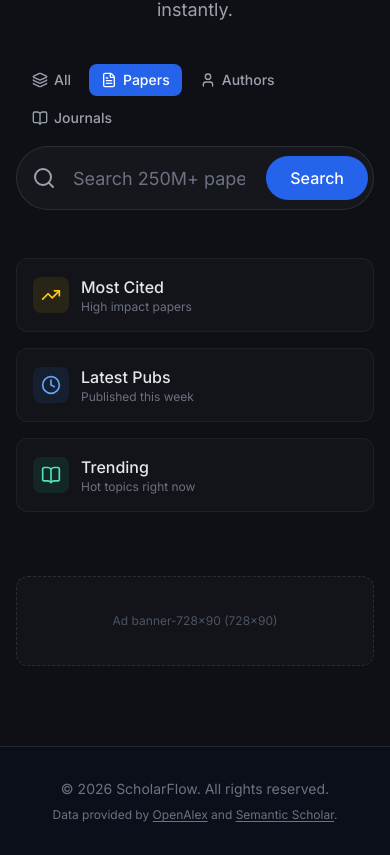
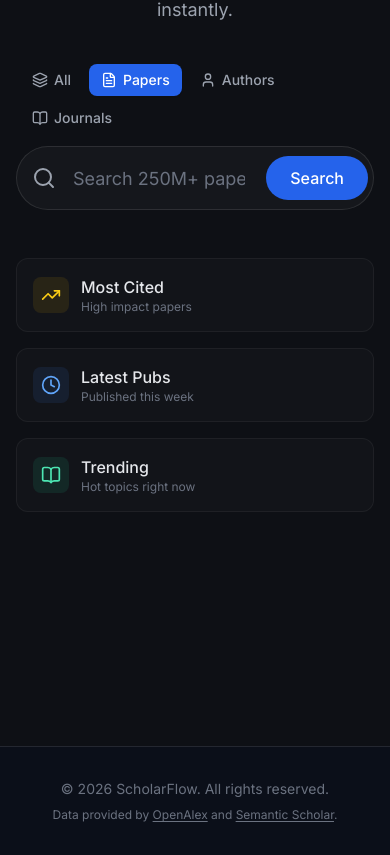
Before and after one commit to engshorts99-source/scholarflow, a Next.js app: page / in a window 390 px wide. Shown: the part 391-1246 px from the top of the page. Built offline with nearby package versions, Linux system fonts and the light colour scheme.

Commit message:
fix: remove Adsterra ads causing malicious redirects on mobile/Edge browsers

```diff
--- a/src/components/AdUnit.tsx
+++ b/src/components/AdUnit.tsx
@@ -1,5 +1,4 @@
 "use client";
-import { useEffect, useRef } from "react";
 
 interface AdUnitProps {
   slotId?: string;
@@ -8,131 +7,18 @@ interface AdUnitProps {
   className?: string;
 }
 
-// 5 Adsterra Ad Zones
-const AD_ZONES = {
-  // Zone 29462930 - Native Banner
-  native: {
-    type: 'native' as const,
-    containerId: 'container-dfaab409fb3ed4145a693d4fe1d33eea',
-    scriptSrc: 'https://pl29563429.effectivecpmnetwork.com/dfaab409fb3ed4145a693d4fe1d33eea/invoke.js',
-  },
-  // Zone 29463724 - Banner 728x90
-  'banner-728x90': {
-    type: 'iframe' as const,
-    key: '823ee3457314273b146915b0ccbd007c',
-    width: 728,
-    height: 90,
-  },
-  // Zone 29463725 - Banner 300x250
-  'banner-300x250': {
-    type: 'iframe' as const,
-    key: 'db8e4a8d12bb6b67d3bebc5bf330764a',
-    width: 300,
-    height: 250,
-  },
-  // Zone 29463726 - Banner 468x60
-  'banner-468x60': {
-    type: 'iframe' as const,
-    key: 'f4a874b895b24598216826e9dc2ef300',
-    width: 468,
-    height: 60,
-  },
-  // Zone 29463727 - Banner 160x300
-  'banner-160x300': {
-    type: 'iframe' as const,
-    key: 'be7cb204d6caeb602d785d4ae9dc5ae6',
-    width: 160,
-    height: 300,
-  },
-};
-
-type ZoneKey = keyof typeof AD_ZONES;
-
-// Auto-select the best ad zone based on requested dimensions
-function selectZone(width: number, height: number): ZoneKey {
-  // Full-width responsive slots (width=0)
-  if (width === 0 || width >= 700) {
-    return 'banner-728x90';
-  }
-  // Sidebar medium rectangle
-  if (width >= 250 && height <= 300 && height >= 150) {
-    return 'banner-300x250';
-  }
-  // Sidebar tall / skyscraper
-  if (width >= 100 && height > 300) {
-    return 'banner-160x300';
-  }
-  // Small inline banner
-  if (width >= 300 && height <= 100) {
-    return 'banner-468x60';
-  }
-  // Default: medium rectangle
-  return 'banner-300x250';
-}
-
+// Placeholder component – Adsterra ads removed because they caused
+// aggressive redirects on mobile / Edge / non-blocking browsers.
+// Replace with Google AdSense once approved.
 export default function AdUnit({ width = 300, height = 250, className = "" }: AdUnitProps) {
-  const adRef = useRef<HTMLDivElement>(null);
-  const zoneKey = selectZone(width, height);
-  const zone = AD_ZONES[zoneKey];
-
-  useEffect(() => {
-    if (!adRef.current || typeof window === 'undefined') return;
-
-    const container = adRef.current;
-    container.innerHTML = '';
-
-    if (zone.type === 'native') {
-      // Native Banner: create container div + invoke.js
-      const adContainer = document.createElement('div');
-      adContainer.id = zone.containerId;
-      container.appendChild(adContainer);
-
-      const script = document.createElement('script');
-      script.type = 'text/javascript';
-      script.async = true;
-      script.setAttribute('data-cfasync', 'false');
-      script.src = zone.scriptSrc;
-      container.appendChild(script);
-    } else {
-      // Iframe Banner: set atOptions then load invoke.js
-      const optionsScript = document.createElement('script');
-      optionsScript.type = 'text/javascript';
-      optionsScript.textContent = `atOptions = { 'key': '${zone.key}', 'format': 'iframe', 'height': ${zone.height}, 'width': ${zone.width}, 'params': {} };`;
-      container.appendChild(optionsScript);
-
-      const invokeScript = document.createElement('script');
-      invokeScript.type = 'text/javascript';
-      invokeScript.src = `https://www.highperformanceformat.com/${zone.key}/invoke.js`;
-      container.appendChild(invokeScript);
-    }
-
-    return () => {
-      if (container) {
-        container.innerHTML = '';
-      }
-    };
-  }, [zone, zoneKey]);
-
-  if (process.env.NODE_ENV === 'development') {
-    const z = zone.type === 'iframe' ? zone : { width: 300, height: 250 };
-    return (
-      <div
-        className={`flex items-center justify-center bg-white/[0.02] border border-dashed border-white/10 text-gray-600 text-xs rounded-xl ${className}`}
-        style={{ width: width === 0 ? '100%' : width, height }}
-      >
-        Ad {zoneKey} ({(z as any).width}×{(z as any).height})
-      </div>
-    );
-  }
-
   return (
     <div
-      ref={adRef}
-      className={`ad-container overflow-hidden flex items-center justify-center ${className}`}
+      className={`flex items-center justify-center rounded-xl ${className}`}
       style={{
-        minHeight: zone.type === 'iframe' ? zone.height : height,
-        width: width === 0 ? '100%' : undefined,
+        width: width === 0 ? '100%' : width,
+        minHeight: height,
       }}
+      aria-hidden="true"
     />
   );
 }
```
